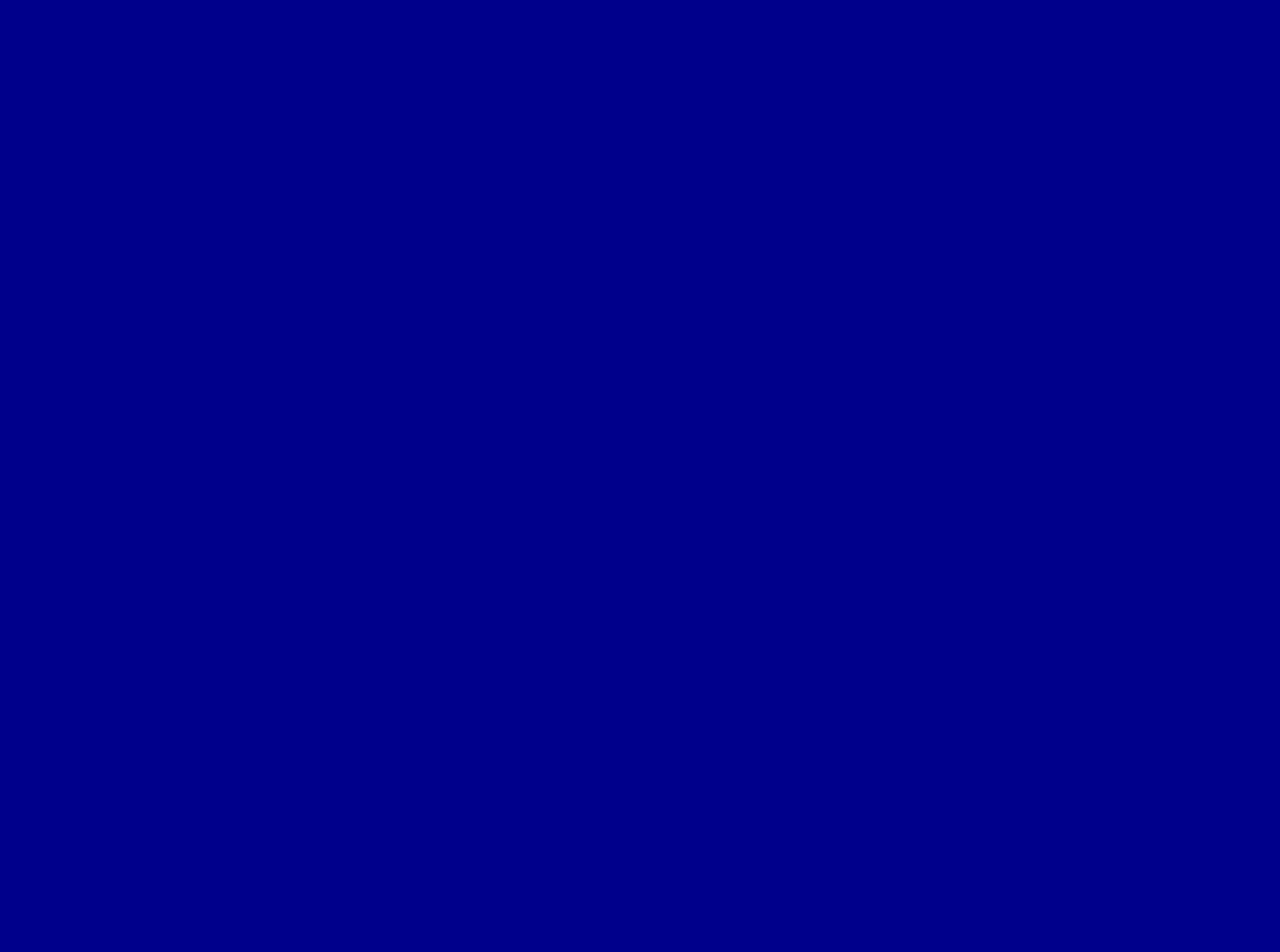
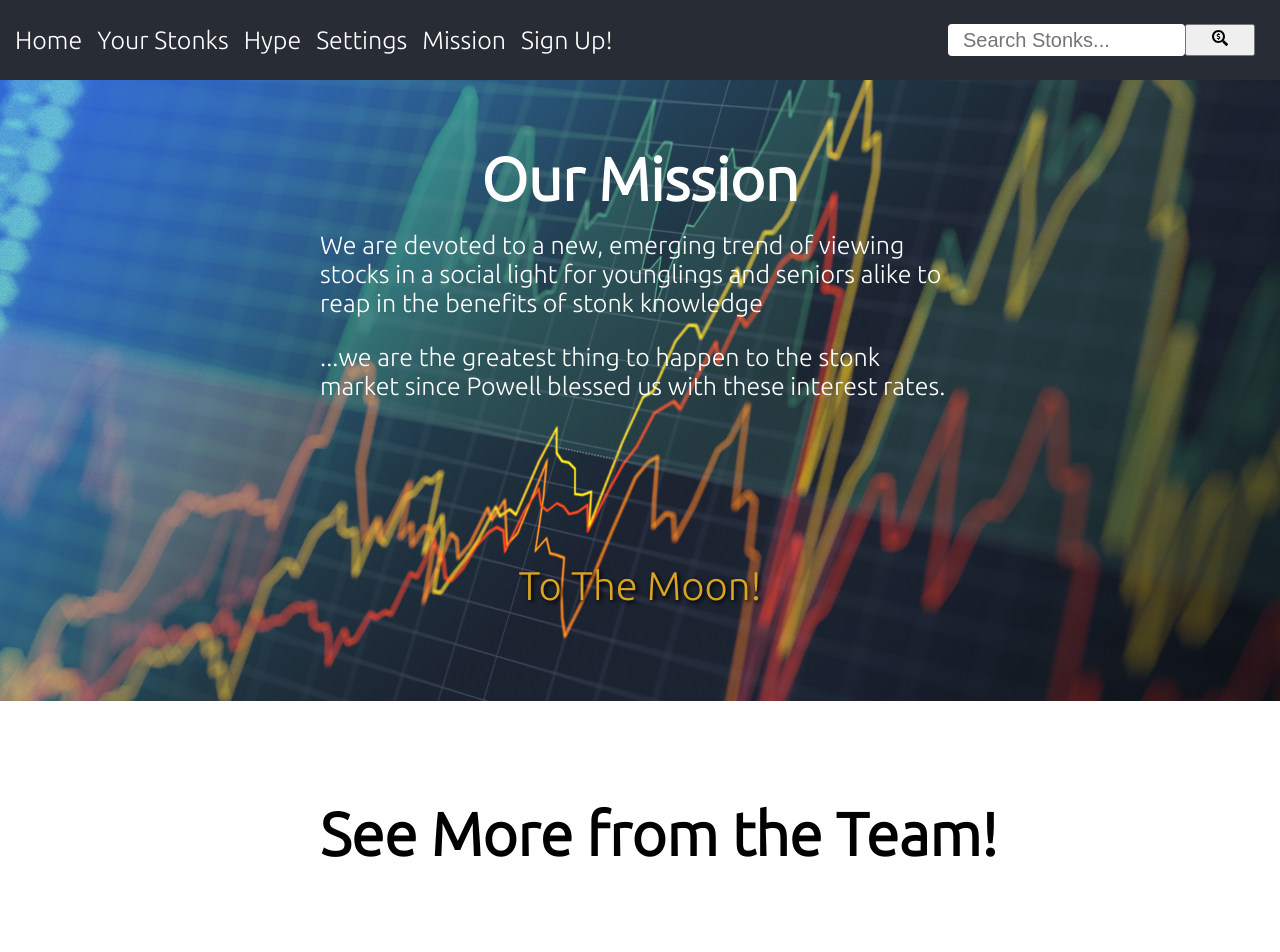
Before and after one commit to giovanniCL/stonks-only-go-up, a React (Create React App) app in the folder stonks-only-go-up/: page /mission in a window 1280 px wide. Shown: the top 952 px of the page. Before the commit the page ends 800 px from the top, so only its background shows below. Built offline with nearby package versions, Linux system fonts and the light colour scheme.

Commit message:
Merge mission page

```diff
--- a/stonks-only-go-up/src/App.css
+++ b/stonks-only-go-up/src/App.css
@@ -29,6 +29,13 @@
 .App-link {
   color: #61dafb;
 }
+
+body{
+  font-family: 'Ubuntu', sans-serif;
+  background-color: darkblue;
+
+}
+
 
 @keyframes App-logo-spin {
   from {
--- a/stonks-only-go-up/src/App.js
+++ b/stonks-only-go-up/src/App.js
@@ -10,6 +10,7 @@ import ResetPage from './Components/Reset/ResetPage';
 import SingleStonk from './Components/SingleStonk';
 import HypeStonks from './Components/HypeStonks'
 import FollowedStonks from './Components/FollowedStonks'
+import MissionPage from './Components/Mission/Mission'
 
 import SetupInitialPage from "./Components/Setup/SetupInitialPage"
 import SetupPersonalInfoPage from './Components/Setup/SetupPersonalInfoPage'
@@ -43,6 +44,8 @@ function App () {
         <Route exact path="/hype-stonks" component={HypeStonks} />
         <Route exact path="/followed-stonks" component={FollowedStonks} />
         <Route exact path="/single-stonk/:name" component={SingleStonk} />
+        <Route exact path="/mission" component={MissionPage} />
+
       </Switch>
     </BrowserRouter>
     </div>
--- a/stonks-only-go-up/src/Components/FollowedStonks.js
+++ b/stonks-only-go-up/src/Components/FollowedStonks.js
@@ -20,7 +20,7 @@ const FollowedStonks = (props) => {
     },[])
 
     return (
-        <>
+        <div className = "hype-div">
         <div> <Navbar /> </div>
         <div className = "hype-content">
             <h1 className>Your Followed Stonks</h1>
@@ -29,7 +29,7 @@ const FollowedStonks = (props) => {
             <StonkPreview key = {item.name} details = {item}/>
             ))}
         </div>
-        </>
+        </div>
 
     )
 }
--- a/stonks-only-go-up/src/Components/HypeStonks.css
+++ b/stonks-only-go-up/src/Components/HypeStonks.css
@@ -1,5 +1,5 @@
 @import url(https://fonts.googleapis.com/css2?family=Ubuntu:wght@300&display=swap);
-body{
+.hype-div{
     font-family: 'Ubuntu', sans-serif;
     background-color: darkblue;
     color: white;
--- a/stonks-only-go-up/src/Components/HypeStonks.js
+++ b/stonks-only-go-up/src/Components/HypeStonks.js
@@ -20,7 +20,7 @@ const HypeStonks = (props) => {
     },[])
 
     return (
-        <>
+        <div className = "hype-div">
         <div> <Navbar /> </div>
         <div className = "hype-content">
             <h1 className>Hype Stonks</h1>
@@ -29,7 +29,7 @@ const HypeStonks = (props) => {
             <StonkPreview key = {item.name} details = {item}/>
             ))}
         </div>
-        </>
+        </div>
 
     )
 }
--- a/stonks-only-go-up/src/Components/Mission/Mission.css
+++ b/stonks-only-go-up/src/Components/Mission/Mission.css
@@ -1,6 +1,7 @@
 .Mission {
     font-size: 30px;
     position: relative;
+    background-color: white;
 }
 
 img{
@@ -55,6 +56,7 @@ img{
     padding-top: 50px;
     align-items: center;
     left: 50%;
+    margin-left: 25%
 
 }
 
@@ -62,6 +64,7 @@ ul#TeamLinks{
     padding-top: 70px;
     list-style: none;
     align-items: flex-start;
+    margin-left:25%
 
 }
 ul#TeamLinks li{
--- a/stonks-only-go-up/src/Components/Mission/Mission.js
+++ b/stonks-only-go-up/src/Components/Mission/Mission.js
@@ -5,6 +5,8 @@ import Navbar from "../Navbar"
 
 const MissionPage = () => {
     return (
+        <>
+        <Navbar />
         <div className = "Mission">
             <img src= {mission} alt="background" width="1920" height="932" />
             <h1 className = "MissionTitle">Our Mission</h1>
@@ -24,6 +26,7 @@ const MissionPage = () => {
             </ul>
 
         </div>
+        </>
     )
 }
 export default MissionPage
--- a/stonks-only-go-up/src/Components/Navbar.js
+++ b/stonks-only-go-up/src/Components/Navbar.js
@@ -16,7 +16,7 @@ function Navbar(){
                 <a href = '/followed-stonks'>Your Stonks</a>
                 <a href = '/hype-stonks'>Hype</a>
                 <a href = '#'>Settings</a>
-                <a href = '#'>Mission</a>
+                <a href = 'mission'>Mission</a>
                 <a href = '/signup'>Sign Up!</a>
             </div>
             <button onClick={()=>setShowLinks(!showLinks)}> <ImMenu3 /> </button>
```
Also changed, not shown: stonks-only-go-up/src/Components/Mission/mission.jpg (added).
